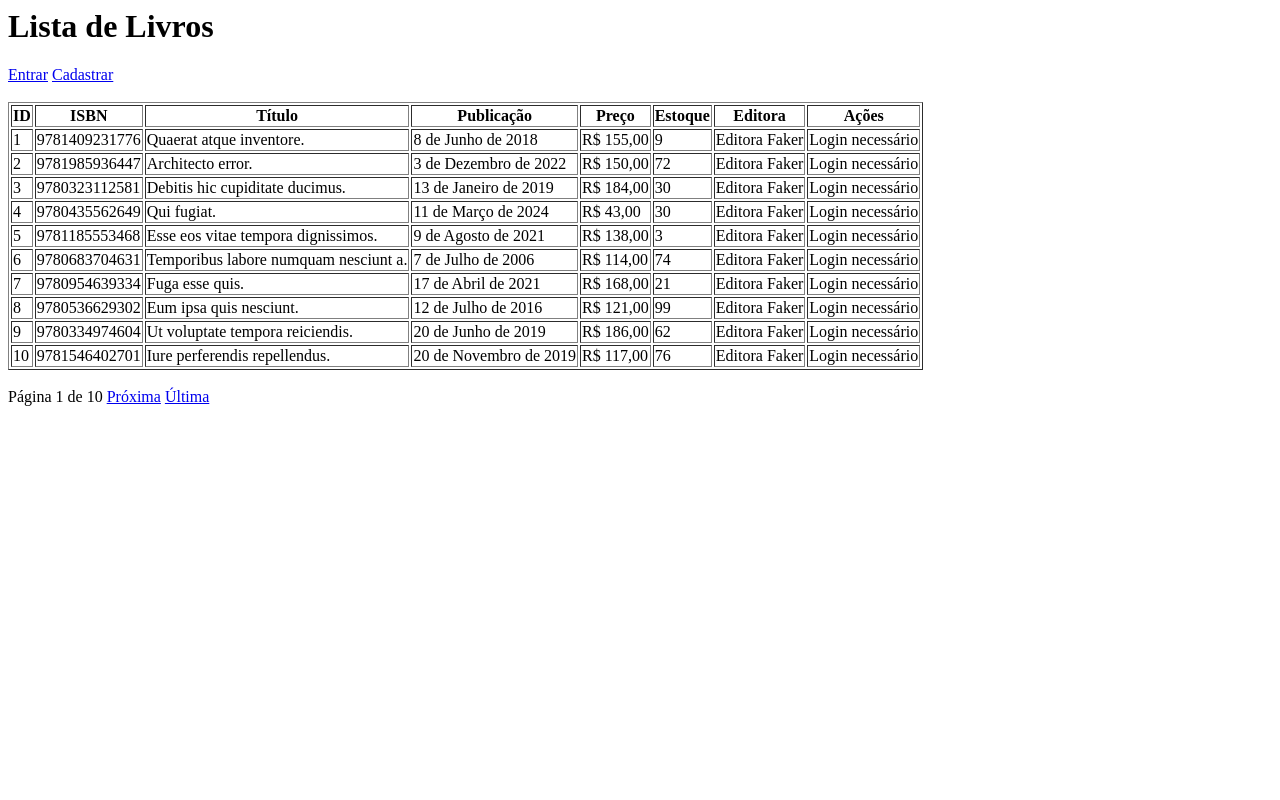
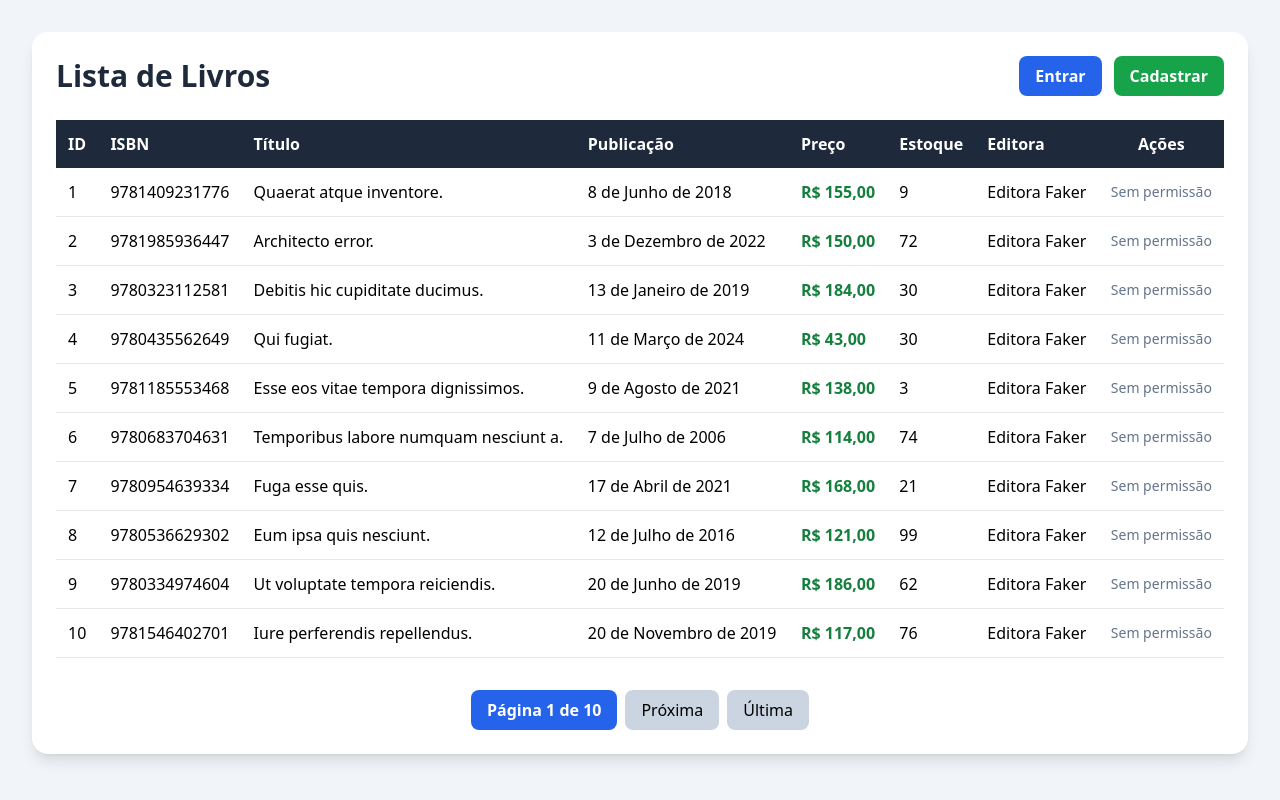
Before and after one commit to Leidianapatricio/RAD-Praticas, a Django app: page /edu/livros/ in a window 1280 px wide. Run offline with Django 5.2, Linux system fonts and the light colour scheme; data comes from the database, SQL or seed files in the repository; both versions use the stored data as it was after the commit; some libraries are stand-ins or nearby versions.

Commit message:
Pratica 08 - Permissoes e Autorizacao Django

```diff
--- a/edu/templates/edu/listar_livros.html
+++ b/edu/templates/edu/listar_livros.html
@@ -1,63 +1,191 @@
-<h1>Lista de Livros</h1>
+<!DOCTYPE html>
+<html lang="pt-br">
+<head>
+    <meta charset="UTF-8">
+    <title>Lista de Livros</title>
+
+    <script src="https://cdn.tailwindcss.com"></script>
+</head>
+
+<body class="bg-slate-100 min-h-screen p-8">
+
+    <div class="max-w-7xl mx-auto">
+
+        <div class="bg-white shadow-lg rounded-2xl p-6">
+
+            <div class="flex justify-between items-center mb-6">
+                <div>
+                    <h1 class="text-3xl font-bold text-slate-800">
+                        Lista de Livros
+                    </h1>
 
                     {% if user.is_authenticated %}
-    <p>Usuário logado: {{ user.username }}</p>
-    <a href="{% url 'logout_usuario' %}">Sair</a>
-    <br><br>
-    <a href="{% url 'criar_livro' %}">Novo Livro</a>
-{% else %}
-    <a href="{% url 'login_usuario' %}">Entrar</a>
-    <a href="{% url 'cadastro_usuario' %}">Cadastrar</a>
+                        <p class="text-slate-600 mt-2">
+                            Usuário logado:
+                            <span class="font-semibold">
+                                {{ user.username }}
+                            </span>
+                        </p>
+                    {% endif %}
+                </div>
+
+                <div class="flex gap-3">
+
+                    {% if user.is_authenticated %}
+
+                        {% if perms.edu.add_livro %}
+                            <a href="{% url 'criar_livro' %}"
+                               class="bg-blue-600 hover:bg-blue-700 text-white px-4 py-2 rounded-lg font-semibold transition">
+                                Novo Livro
+                            </a>
                         {% endif %}
 
-<br><br>
+                        <a href="{% url 'logout_usuario' %}"
+                           class="bg-red-500 hover:bg-red-600 text-white px-4 py-2 rounded-lg font-semibold transition">
+                            Sair
+                        </a>
 
-<table border="1">
-    <tr>
-        <th>ID</th>
-        <th>ISBN</th>
-        <th>Título</th>
-        <th>Publicação</th>
-        <th>Preço</th>
-        <th>Estoque</th>
-        <th>Editora</th>
-        <th>Ações</th>
+                    {% else %}
+
+                        <a href="{% url 'login_usuario' %}"
+                           class="bg-blue-600 hover:bg-blue-700 text-white px-4 py-2 rounded-lg font-semibold transition">
+                            Entrar
+                        </a>
+
+                        <a href="{% url 'cadastro_usuario' %}"
+                           class="bg-green-600 hover:bg-green-700 text-white px-4 py-2 rounded-lg font-semibold transition">
+                            Cadastrar
+                        </a>
+
+                    {% endif %}
+
+                </div>
+            </div>
+
+            <div class="overflow-x-auto">
+
+                <table class="w-full border-collapse">
+
+                    <thead>
+                        <tr class="bg-slate-800 text-white">
+                            <th class="p-3 text-left">ID</th>
+                            <th class="p-3 text-left">ISBN</th>
+                            <th class="p-3 text-left">Título</th>
+                            <th class="p-3 text-left">Publicação</th>
+                            <th class="p-3 text-left">Preço</th>
+                            <th class="p-3 text-left">Estoque</th>
+                            <th class="p-3 text-left">Editora</th>
+                            <th class="p-3 text-center">Ações</th>
+                        </tr>
+                    </thead>
+
+                    <tbody>
+
+                        {% for livro in page_obj %}
+
+                        <tr class="border-b hover:bg-slate-50">
+
+                            <td class="p-3">{{ livro.id }}</td>
+
+                            <td class="p-3">{{ livro.isbn }}</td>
+
+                            <td class="p-3 font-medium">
+                                {{ livro.titulo }}
+                            </td>
+
+                            <td class="p-3">
+                                {{ livro.publicacao }}
+                            </td>
+
+                            <td class="p-3 text-green-700 font-semibold">
+                                R$ {{ livro.preco }}
+                            </td>
+
+                            <td class="p-3">
+                                {{ livro.estoque }}
+                            </td>
+
+                            <td class="p-3">
+                                {{ livro.editora.nome }}
+                            </td>
+
+                            <td class="p-3">
+
+                                <div class="flex justify-center gap-2">
+
+                                    {% if perms.edu.change_livro %}
+                                        <a href="{% url 'editar_livro' livro.id %}"
+                                           class="bg-yellow-500 hover:bg-yellow-600 text-white px-3 py-1 rounded-md text-sm font-semibold transition">
+                                            Editar
+                                        </a>
+                                    {% endif %}
+
+                                    {% if perms.edu.delete_livro %}
+                                        <a href="{% url 'excluir_livro' livro.id %}"
+                                           class="bg-red-500 hover:bg-red-600 text-white px-3 py-1 rounded-md text-sm font-semibold transition">
+                                            Excluir
+                                        </a>
+                                    {% endif %}
+
+                                    {% if not perms.edu.change_livro and not perms.edu.delete_livro %}
+                                        <span class="text-slate-500 text-sm">
+                                            Sem permissão
+                                        </span>
+                                    {% endif %}
+
+                                </div>
+
+                            </td>
+
                         </tr>
 
-    {% for livro in page_obj %}
-    <tr>
-        <td>{{ livro.id }}</td>
-        <td>{{ livro.isbn }}</td>
-        <td>{{ livro.titulo }}</td>
-        <td>{{ livro.publicacao }}</td>
-        <td>R$ {{ livro.preco }}</td>
-        <td>{{ livro.estoque }}</td>
-        <td>{{ livro.editora.nome }}</td>
-        <td>
-            {% if user.is_authenticated %}
-                <a href="{% url 'editar_livro' livro.id %}">Editar</a>
-            {% else %}
-                Login necessário
-            {% endif %}
-        </td>
-    </tr>
                         {% endfor %}
+
+                    </tbody>
+
                 </table>
 
-<br>
+            </div>
 
-<div>
+            <div class="flex justify-center items-center gap-2 mt-8">
+
                 {% if page_obj.has_previous %}
-        <a href="?page=1">Primeira</a>
-        <a href="?page={{ page_obj.previous_page_number }}">Anterior</a>
+
+                    <a href="?page=1"
+                       class="px-4 py-2 bg-slate-300 hover:bg-slate-400 rounded-lg transition">
+                        Primeira
+                    </a>
+
+                    <a href="?page={{ page_obj.previous_page_number }}"
+                       class="px-4 py-2 bg-slate-300 hover:bg-slate-400 rounded-lg transition">
+                        Anterior
+                    </a>
+
                 {% endif %}
 
-    <span>
+                <span class="px-4 py-2 bg-blue-600 text-white rounded-lg font-semibold">
                     Página {{ page_obj.number }} de {{ page_obj.paginator.num_pages }}
                 </span>
 
                 {% if page_obj.has_next %}
-        <a href="?page={{ page_obj.next_page_number }}">Próxima</a>
-        <a href="?page={{ page_obj.paginator.num_pages }}">Última</a>
+
+                    <a href="?page={{ page_obj.next_page_number }}"
+                       class="px-4 py-2 bg-slate-300 hover:bg-slate-400 rounded-lg transition">
+                        Próxima
+                    </a>
+
+                    <a href="?page={{ page_obj.paginator.num_pages }}"
+                       class="px-4 py-2 bg-slate-300 hover:bg-slate-400 rounded-lg transition">
+                        Última
+                    </a>
+
                 {% endif %}
+
             </div>
+
+        </div>
+
+    </div>
+
+</body>
+</html>
--- a/edu/urls.py
+++ b/edu/urls.py
@@ -10,6 +10,7 @@ urlpatterns = [
     path("livros/", views.listar_livros, name="listar_livros"),
     path("livros/novo/", views.criar_livro, name="criar_livro"),
     path("livros/editar/<int:id>/", views.editar_livro, name="editar_livro"),
+    path("livros/excluir/<int:id>/", views.excluir_livro, name="excluir_livro"),
 
     path("cadastro/", views.cadastro_usuario, name="cadastro_usuario"),
     path("login/", views.login_usuario, name="login_usuario"),
--- a/edu/views.py
+++ b/edu/views.py
@@ -2,7 +2,8 @@ from django.shortcuts import render, redirect, get_object_or_404
 from django.core.paginator import Paginator
 from django.contrib.auth import login, logout
 from django.contrib.auth.forms import AuthenticationForm
-from django.contrib.auth.decorators import login_required
+from django.contrib.auth.decorators import login_required, permission_required
+from django.contrib import messages
 
 from .models import Autor, Livro
 from .forms import AutorForm, LivroForm
@@ -56,26 +57,43 @@ def listar_livros(request):
 
 
 @login_required
+@permission_required("edu.add_livro", raise_exception=True)
 def criar_livro(request):
     form = LivroForm(request.POST or None)
 
     if form.is_valid():
         form.save()
+        messages.success(request, "Livro cadastrado com sucesso!")
         return redirect("listar_livros")
 
     return render(request, "edu/form_livro.html", {"form": form})
 
 
 @login_required
+@permission_required("edu.change_livro", raise_exception=True)
 def editar_livro(request, id):
     livro = get_object_or_404(Livro, id=id)
     form = LivroForm(request.POST or None, instance=livro)
 
     if form.is_valid():
         form.save()
+        messages.success(request, "Livro atualizado com sucesso!")
         return redirect("listar_livros")
 
     return render(request, "edu/form_livro.html", {"form": form})
+
+
+@login_required
+@permission_required("edu.delete_livro", raise_exception=True)
+def excluir_livro(request, id):
+    livro = get_object_or_404(Livro, id=id)
+
+    if request.method == "POST":
+        livro.delete()
+        messages.success(request, "Livro removido com sucesso!")
+        return redirect("listar_livros")
+
+    return render(request, "edu/excluir_livro.html", {"livro": livro})
 
 
 def cadastro_usuario(request):
```
Also changed, not shown: edu/templates/edu/excluir_livro.html (added, +10 -0 lines), db.sqlite3. Lines whose indentation alone changed are shown as unchanged.
